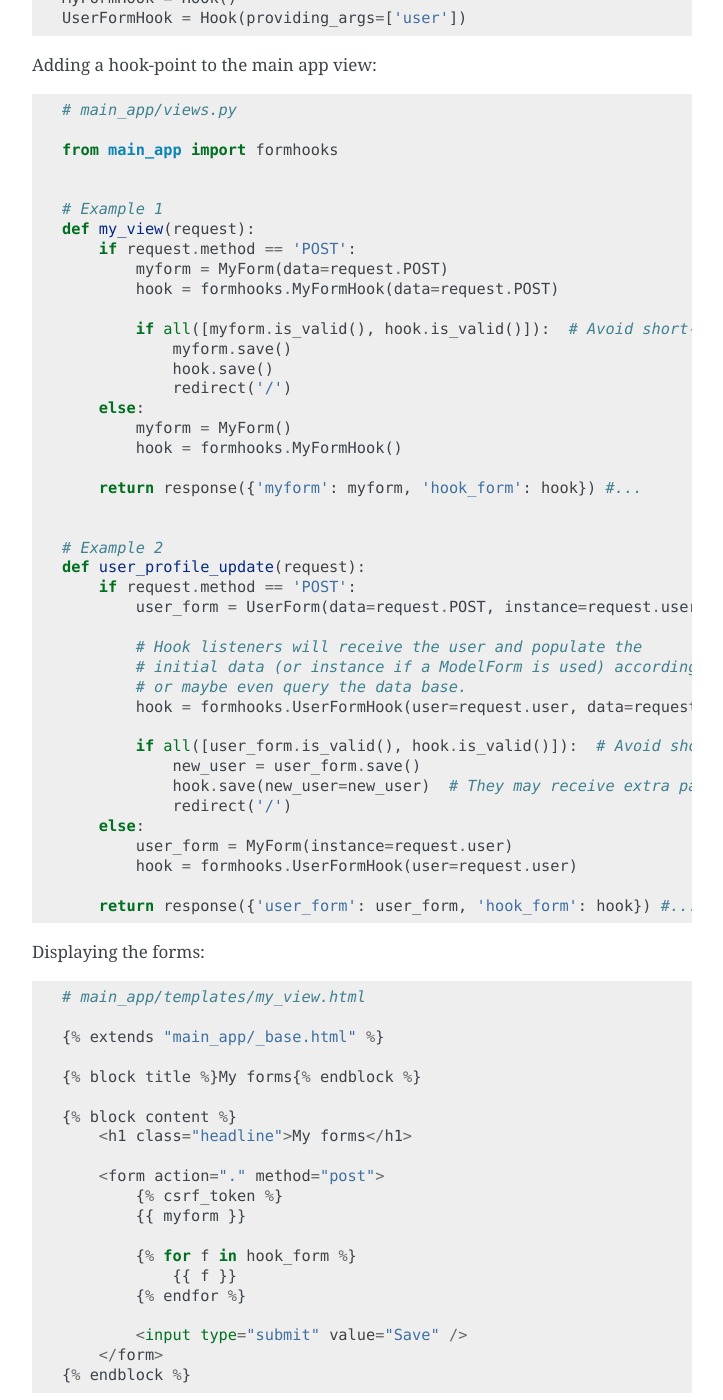
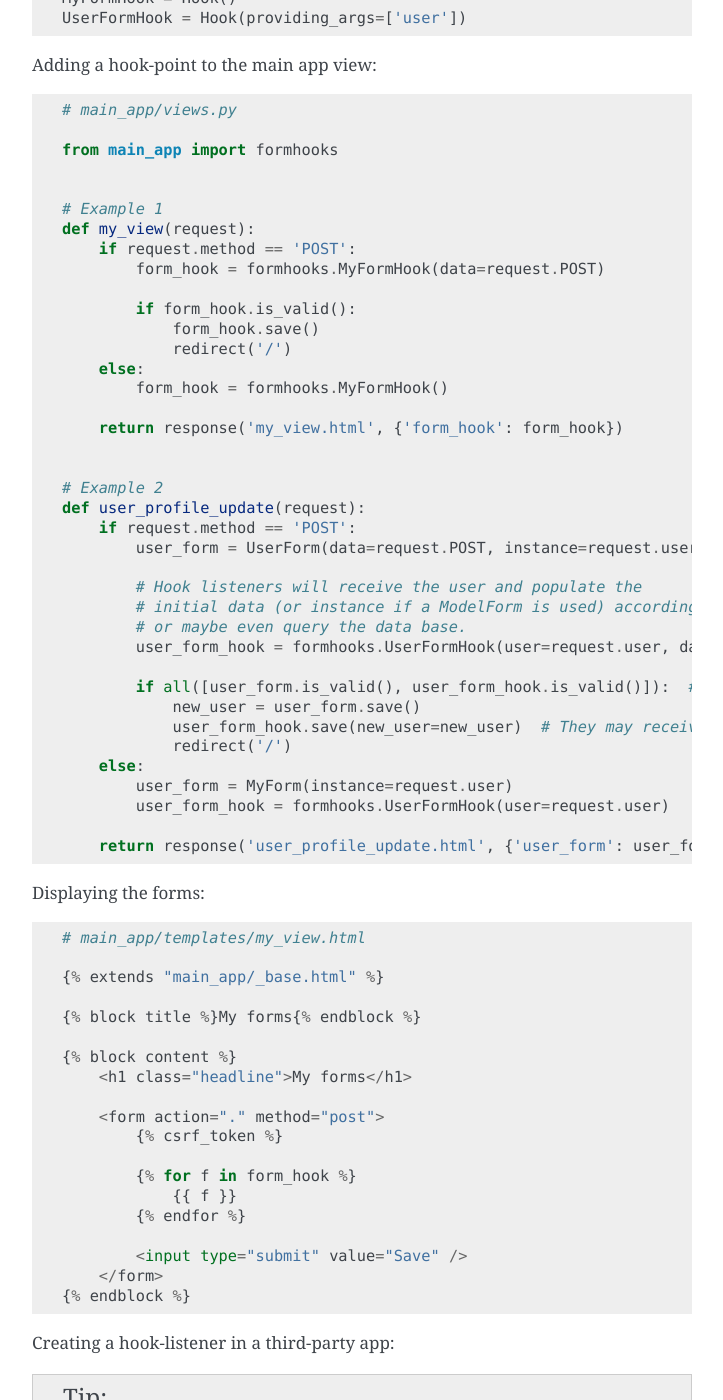
Before and after one commit to nitely/django-hooks, a Sphinx documentation site: the page built from docs/formhook.rst, in a window 1280 px wide and 1400 px high, scrolled down 241 px. Shown: the whole window, without its empty margins (388-1111 px from the left). Built offline with Sphinx 7.4.7, drawn with Linux system fonts in a browser that asks for light colours; some of the changed text lies outside the part shown.

```diff
--- a/docs/formhook.rst
+++ b/docs/formhook.rst
@@ -20,18 +20,15 @@ Adding a hook-point to the main app view::
     # Example 1
     def my_view(request):
         if request.method == 'POST':
-            myform = MyForm(data=request.POST)
-            hook = formhooks.MyFormHook(data=request.POST)
+            form_hook = formhooks.MyFormHook(data=request.POST)
 
-            if all([myform.is_valid(), hook.is_valid()]):  # Avoid short-circuit
-                myform.save()
-                hook.save()
+            if form_hook.is_valid():
+                form_hook.save()
                 redirect('/')
         else:
-            myform = MyForm()
-            hook = formhooks.MyFormHook()
+            form_hook = formhooks.MyFormHook()
 
-        return response({'myform': myform, 'hook_form': hook}) #...
+        return response('my_view.html', {'form_hook': form_hook})
 
 
     # Example 2
@@ -42,17 +39,17 @@ Adding a hook-point to the main app view::
             # Hook listeners will receive the user and populate the
             # initial data (or instance if a ModelForm is used) accordingly,
             # or maybe even query the data base.
-            hook = formhooks.UserFormHook(user=request.user, data=request.POST)
+            user_form_hook = formhooks.UserFormHook(user=request.user, data=request.POST)
 
-            if all([user_form.is_valid(), hook.is_valid()]):  # Avoid short-circuit
+            if all([user_form.is_valid(), user_form_hook.is_valid()]):  # Avoid short-circuit
                 new_user = user_form.save()
-                hook.save(new_user=new_user)  # They may receive extra parameter when saving
+                user_form_hook.save(new_user=new_user)  # They may receive extra parameter when saving
                 redirect('/')
         else:
             user_form = MyForm(instance=request.user)
-            hook = formhooks.UserFormHook(user=request.user)
+            user_form_hook = formhooks.UserFormHook(user=request.user)
 
-        return response({'user_form': user_form, 'hook_form': hook}) #...
+        return response('user_profile_update.html', {'user_form': user_form, 'user_form_hook': user_form_hook})
 
 Displaying the forms::
 
@@ -67,9 +64,8 @@ Displaying the forms::
 
         <form action="." method="post">
             {% csrf_token %}
-            {{ myform }}
 
-            {% for f in hook_form %}
+            {% for f in form_hook %}
                 {{ f }}
             {% endfor %}
 
@@ -89,6 +85,13 @@ Creating a hook-listener in a third-party app:
     from third_party_app.models import MyUserExtension
 
 
+    # Example 1
+    class MyRegularForm(forms.Form):
+        """"""
+        # ...
+
+
+    # Example 2
     class MyUserExtensionForm(forms.ModelForm):
 
         class Meta:
--- a/hooks/__init__.py
+++ b/hooks/__init__.py
@@ -1 +1 @@
-__version__ = "0.1.4"
+__version__ = "0.2.0-pre"
--- a/setup.py
+++ b/setup.py
@@ -12,7 +12,7 @@ os.chdir(os.path.normpath(os.path.join(os.path.abspath(__file__), os.pardir)))
 
 setup(
     name='django-hooks',
-    version='0.1.4',
+    version='0.2.0-pre',
     description='A plugin system for django.',
     author='Esteban Castro Borsani',
     author_email='ecastroborsani@gmail.com',
```
Also changed, not shown: other parts of docs/formhook.rst (+1 -5 lines), HISTORY.md (+1 -1 lines).
